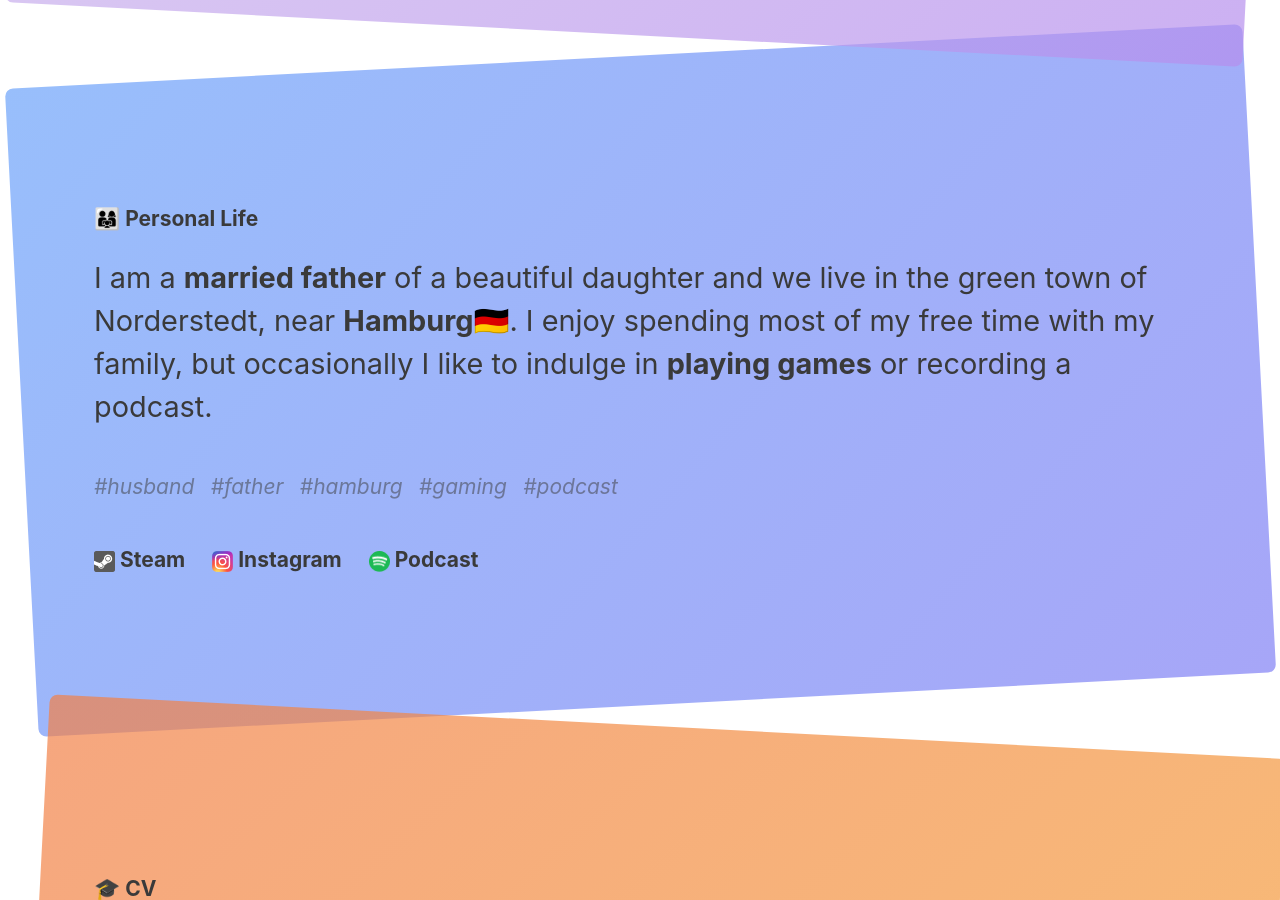
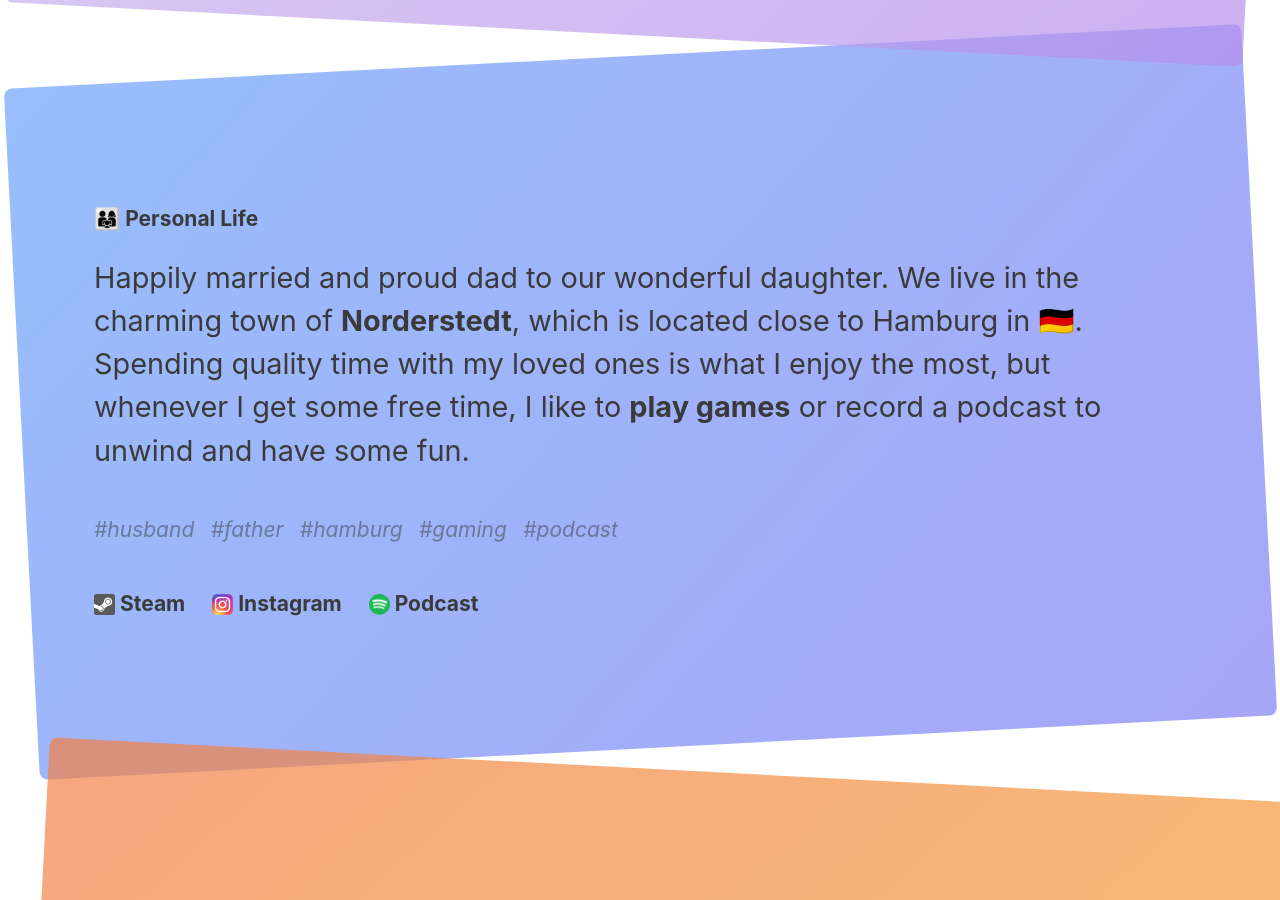
Before and after one commit to l4ci/l4ci.github.io, a Jekyll site: the page built from index.html, in a window 1280 px wide and 900 px high, scrolled down 1873 px. Built offline with Jekyll 4.4.1, drawn with Linux system fonts in a browser that asks for light colours.

Commit message:
text changes

```diff
--- a/index.html
+++ b/index.html
@@ -116,10 +116,11 @@ layout: default
 
     <div class="section__text">
 
-      <p>I am a <strong>married father</strong> of a beautiful daughter and we live in the green town of Norderstedt,
-        near <strong>Hamburg</strong><span>🇩🇪</span>. I enjoy spending most of my free time with my family, but
-        occasionally I like to indulge in <strong>playing games</strong> or <a
-          href="https://open.spotify.com/show/5PqjKRzcfK7dZ4A4fCPI4t">recording a podcast</a>.</p>
+      <p>Happily married and proud dad to our wonderful daughter. We live in the charming town of
+        <strong>Norderstedt</strong>, which is located close to Hamburg in 🇩🇪. Spending quality time with my loved
+        ones is what I enjoy the most, but whenever I get some free time, I like to <strong>play games</strong> or <a
+          href="https://open.spotify.com/show/5PqjKRzcfK7dZ4A4fCPI4t">record a podcast</a> to unwind and have some fun.
+      </p>
     </div>
 
     <ul class="hashtags">
```
